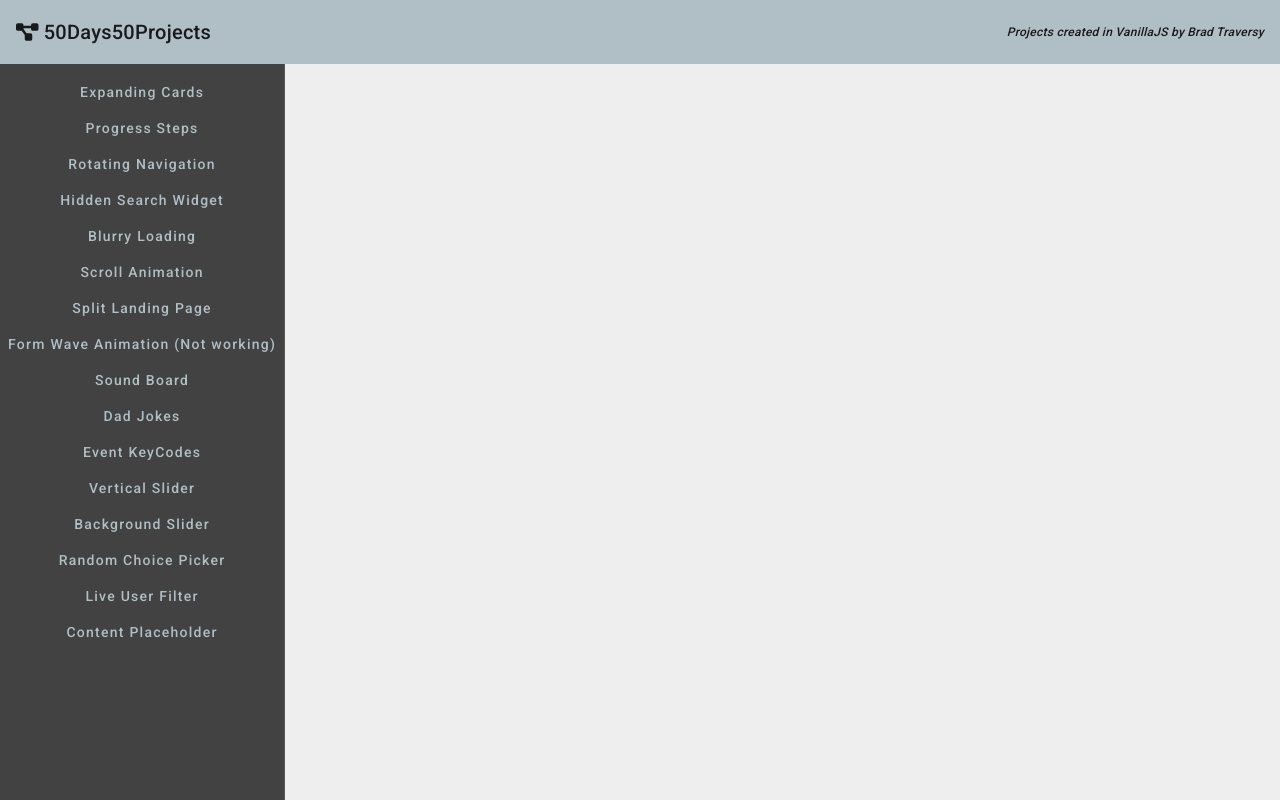
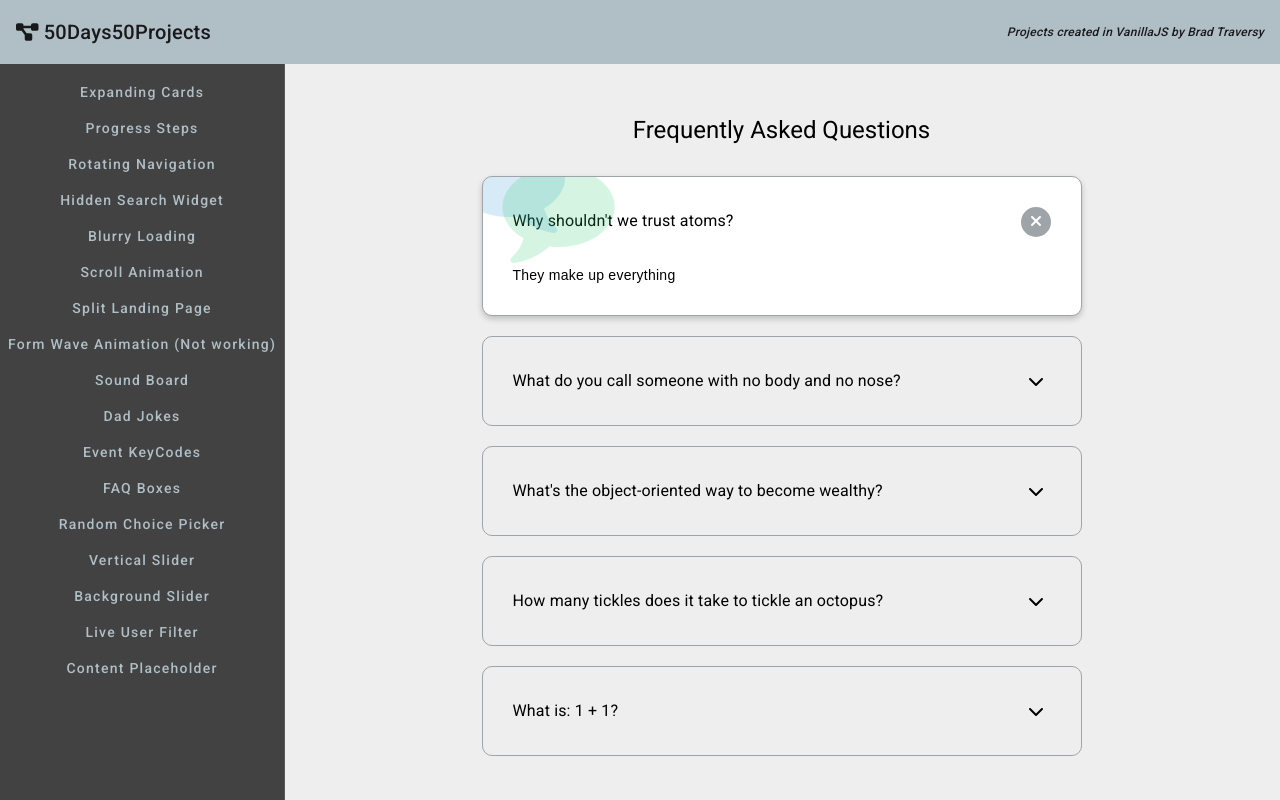
Before and after one commit to JuniorL85/50-50-in-angular, an Angular app: page /faq-boxes in a window 1280 px wide. Before the commit this address led to /. Built offline with nearby package versions, Linux system fonts and the light colour scheme.

Commit message:
faq-boxes klar

```diff
--- a/src/app/app-routing.module.ts
+++ b/src/app/app-routing.module.ts
@@ -5,6 +5,7 @@ import { BlurryLoadingComponent } from './components/blurry-loading/blurry-loadi
 import { DadJokesComponent } from './components/dad-jokes/dad-jokes.component';
 import { EventKeycodesComponent } from './components/event-keycodes/event-keycodes.component';
 import { ExpandingCardsComponent } from './components/expanding-cards/expanding-cards.component';
+import { FaqBoxesComponent } from './components/faq-boxes/faq-boxes.component';
 import { FormWaveComponent } from './components/form-wave/form-wave.component';
 import { HiddenSearchWidgetComponent } from './components/hidden-search-widget/hidden-search-widget.component';
 import { ProgressStepsComponent } from './components/progress-steps/progress-steps.component';
@@ -30,6 +31,7 @@ const routes: Routes = [
   { path: 'sound-board', component: SoundBoardComponent },
   { path: 'dad-jokes', component: DadJokesComponent },
   { path: 'event-keycodes', component: EventKeycodesComponent },
+  { path: 'faq-boxes', component: FaqBoxesComponent },
   { path: 'vertical-slider', component: VerticalSliderComponent },
   { path: 'background-slider', component: BackgroundSliderComponent },
 ];
--- a/src/app/app.component.html
+++ b/src/app/app.component.html
@@ -40,13 +40,16 @@
       <button mat-button color="accent" routerLink="/event-keycodes">Event KeyCodes</button>
     </div>
     <div>
+      <button mat-button color="accent" routerLink="/faq-boxes">FAQ Boxes</button>
+    </div>
+    <div>
+      <button mat-button color="accent" routerLink="/random-choice-picker">Random Choice Picker</button>
+    </div>
+    <div>
       <button mat-button color="accent" routerLink="/vertical-slider">Vertical Slider</button>
     </div>
     <div>
       <button mat-button color="accent" routerLink="/background-slider">Background Slider</button>
-    </div>
-    <div>
-      <button mat-button color="accent" routerLink="/random-choice-picker">Random Choice Picker</button>
     </div>
     <div>
       <button mat-button color="accent">Live User Filter</button>
--- a/src/app/app.module.ts
+++ b/src/app/app.module.ts
@@ -21,6 +21,7 @@ import { SoundBoardComponent } from './components/sound-board/sound-board.compon
 import { DadJokesComponent } from './components/dad-jokes/dad-jokes.component';
 import { HttpClientModule } from '@angular/common/http';
 import { EventKeycodesComponent } from './components/event-keycodes/event-keycodes.component';
+import { FaqBoxesComponent } from './components/faq-boxes/faq-boxes.component';
 
 @NgModule({
   declarations: [
@@ -39,7 +40,8 @@ import { EventKeycodesComponent } from './components/event-keycodes/event-keycod
     FormWaveComponent,
     SoundBoardComponent,
     DadJokesComponent,
-    EventKeycodesComponent
+    EventKeycodesComponent,
+    FaqBoxesComponent
   ],
   imports: [
     BrowserModule,
--- /dev/null
+++ b/src/app/components/faq-boxes/faq-boxes.component.html
@@ -0,0 +1,69 @@
+<h1>Frequently Asked Questions</h1>
+    <div class="faq-container">
+      <div class="faq active">
+        <h3 class="faq-title">
+          Why shouldn't we trust atoms?
+        </h3>
+
+        <p class="faq-text">
+          They make up everything
+        </p>
+
+        <button class="faq-toggle" (click)="toggleActive(0)">
+          <fa-icon id="chevron-down" icon="chevron-down"></fa-icon>
+          <fa-icon id="times" icon="times"></fa-icon>
+        </button>
+      </div>
+
+      <div class="faq">
+        <h3 class="faq-title">
+          What do you call someone with no body and no nose?
+        </h3>
+        <p class="faq-text">
+          Nobody knows.
+        </p>
+        <button class="faq-toggle" (click)="toggleActive(1)">
+          <fa-icon id="chevron-down" icon="chevron-down"></fa-icon>
+          <fa-icon id="times" icon="times"></fa-icon>
+        </button>
+      </div>
+
+      <div class="faq">
+        <h3 class="faq-title">
+          What's the object-oriented way to become wealthy?
+        </h3>
+        <p class="faq-text">
+          Inheritance.
+        </p>
+        <button class="faq-toggle" (click)="toggleActive(2)">
+          <fa-icon id="chevron-down" icon="chevron-down"></fa-icon>
+          <fa-icon id="times" icon="times"></fa-icon>
+        </button>
+      </div>
+
+      <div class="faq">
+        <h3 class="faq-title">
+          How many tickles does it take to tickle an octopus?
+        </h3>
+        <p class="faq-text">
+          Ten-tickles!
+        </p>
+        <button class="faq-toggle" (click)="toggleActive(3)">
+          <fa-icon id="chevron-down" icon="chevron-down"></fa-icon>
+          <fa-icon  id="times" icon="times"></fa-icon>
+        </button>
+      </div>
+
+      <div class="faq">
+        <h3 class="faq-title">
+          What is: 1 + 1?
+        </h3>
+        <p class="faq-text">
+          Depends on who are you asking.
+        </p>
+        <button class="faq-toggle" (click)="toggleActive(4)">
+          <fa-icon id="chevron-down" icon="chevron-down"></fa-icon>
+          <fa-icon  id="times" icon="times"></fa-icon>
+        </button>
+      </div>
+    </div>
--- /dev/null
+++ b/src/app/components/faq-boxes/faq-boxes.component.scss
@@ -0,0 +1,119 @@
+// Since there is no way of using angular-fontawesome with pseudo-elements I have to import it like this for it to work!!!!
+
+@font-face {
+  font-family: 'FontAwesome';
+  font-style: normal;
+  font-weight: normal;
+  src: url("http://maxcdn.bootstrapcdn.com/font-awesome/4.3.0/fonts/fontawesome-webfont.eot?v=4.3.0");
+  src: url("http://maxcdn.bootstrapcdn.com/font-awesome/4.3.0/fonts/fontawesome-webfont.eot?#iefix&v=4.3.0")
+  format("embedded-opentype"),
+  url("http://maxcdn.bootstrapcdn.com/font-awesome/4.3.0/fonts/fontawesome-webfont.woff2?v=4.3.0")
+  format("woff2"), url("http://maxcdn.bootstrapcdn.com/font-awesome/4.3.0/fonts/fontawesome-webfont.woff?v=4.3.0")
+  format("woff"), url("http://maxcdn.bootstrapcdn.com/font-awesome/4.3.0/fonts/fontawesome-webfont.ttf?v=4.3.0")
+  format("truetype"), url("http://maxcdn.bootstrapcdn.com/font-awesome/4.3.0/fonts/fontawesome-webfont.svg?v=4.3.0#fontawesomeregular")
+  format("svg");
+}
+
+:host {
+  font-family: 'Muli', sans-serif;
+  background-color: #f0f0f0;
+}
+
+h1 {
+  margin: 50px 0 30px;
+  text-align: center;
+  color: #000;
+}
+
+.faq-container {
+  max-width: 600px;
+  margin: 0 auto;
+}
+
+.faq {
+  background-color: transparent;
+  border: 1px solid #9fa4a8;
+  border-radius: 10px;
+  margin: 20px 0;
+  padding: 30px;
+  position: relative;
+  overflow: hidden;
+  transition: 0.3s ease;
+  color: #000;
+}
+
+.faq.active {
+  background-color: #fff;
+  box-shadow: 0 3px 6px rgba(0, 0, 0, 0.1), 0 3px 6px rgba(0, 0, 0, 0.1);
+}
+
+.faq.active::before,
+.faq.active::after {
+  content: "\f075";
+  font-family: 'FontAwesome';
+  color: #2ecc71;
+  font-size: 7rem;
+  position: absolute;
+  opacity: 0.2;
+  top: 20px;
+  left: 20px;
+  z-index: 0;
+}
+
+.faq.active::before {
+  color: #3498db;
+  top: -10px;
+  left: -30px;
+  transform: rotateY(180deg);
+}
+
+.faq-title {
+  margin: 0 35px 0 0;
+}
+
+.faq-text {
+  display: none;
+  margin: 30px 0 0;
+}
+
+.faq.active .faq-text {
+  display: block;
+}
+
+.faq-toggle {
+  background-color: transparent;
+  border: 0;
+  border-radius: 50%;
+  cursor: pointer;
+  display: flex;
+  align-items: center;
+  justify-content: center;
+  font-size: 16px;
+  padding: 0;
+  position: absolute;
+  top: 30px;
+  right: 30px;
+  height: 30px;
+  width: 30px;
+}
+
+.faq-toggle:focus {
+  outline: 0;
+}
+
+.faq-toggle #times {
+  display: none;
+}
+
+.faq.active .faq-toggle #times {
+  color: #fff;
+  display: block;
+}
+
+.faq.active .faq-toggle #chevron-down {
+  display: none;
+}
+
+.faq.active .faq-toggle {
+  background-color: #9fa4a8;
+}
--- /dev/null
+++ b/src/app/components/faq-boxes/faq-boxes.component.ts
@@ -0,0 +1,22 @@
+import { Component, ElementRef } from '@angular/core';
+
+@Component({
+  selector: 'app-faq-boxes',
+  templateUrl: './faq-boxes.component.html',
+  styleUrls: ['./faq-boxes.component.scss']
+})
+export class FaqBoxesComponent {
+
+  toggleEl: any;
+
+  constructor(private elRef: ElementRef) {}
+
+  toggleActive(idx: number) {
+    this.toggleEl = this.elRef.nativeElement.querySelectorAll('.faq-toggle');
+    this.toggleEl.forEach((el: any, index: number) => {
+      if (index === idx) {
+        el.parentNode.classList.toggle('active');
+      }
+    });
+  }
+}
```
